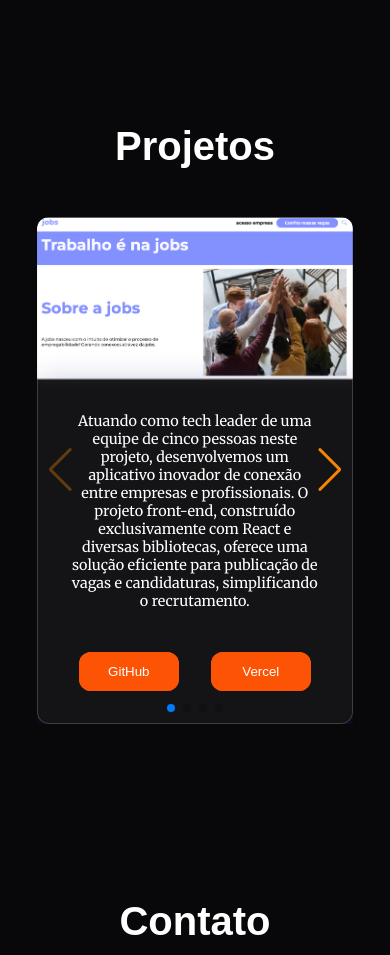
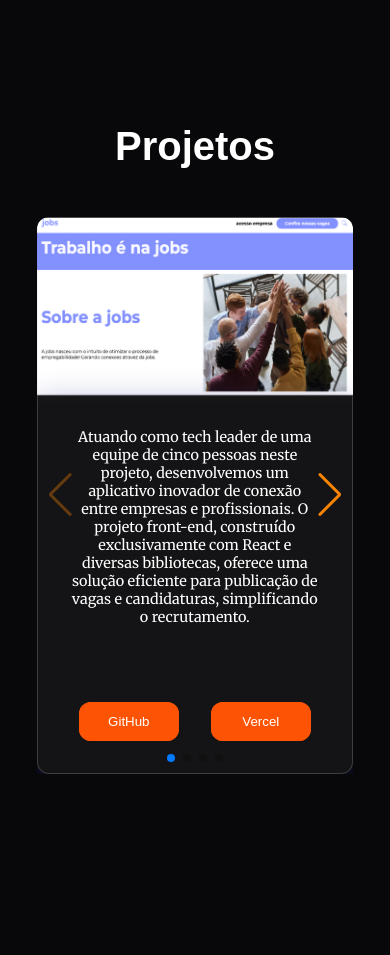
Before and after one commit to gusmfs/portfolio, a React (Vite) app: page / in a window 390 px wide. Shown: the part 2660-3615 px from the top of the page. Built offline with nearby package versions, Linux system fonts and the light colour scheme.

Commit message:
responsive adjusts

```diff
--- a/src/components/Section/ProjectsSection/ProjectCard/style.module.css
+++ b/src/components/Section/ProjectsSection/ProjectCard/style.module.css
@@ -11,6 +11,7 @@
 .footerCard {
   padding: 2rem;
   display: flex;
+  gap: 1rem;
   flex-direction: column;
   text-align: center;
   height: 100%;
--- a/src/components/Section/ProjectsSection/style.module.css
+++ b/src/components/Section/ProjectsSection/style.module.css
@@ -4,7 +4,7 @@
     flex-direction: column;
     align-items: center;
     gap: 3rem;
-    min-height: 600px;
+    min-height: 650px;
 }
 
 .ul{
```
